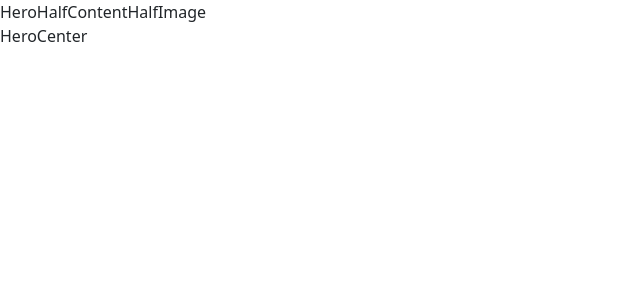
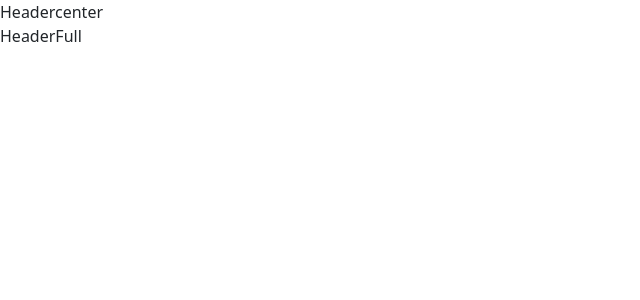
Before and after one commit to neharadialcode/bootstrap-common-components, a React (Create React App) app: page /header in a window 1280 px wide. Shown: the top 300 px of the page, without its empty margins (0-640 px from the left). Built offline with nearby package versions, Linux system fonts and the light colour scheme.

Commit message:
add router

```diff
--- a/package.json
+++ b/package.json
@@ -10,6 +10,7 @@
     "react": "^18.2.0",
     "react-bootstrap": "^2.9.0",
     "react-dom": "^18.2.0",
+    "react-router-dom": "^6.17.0",
     "react-scripts": "5.0.1",
     "web-vitals": "^2.1.4"
   },
--- a/src/App.js
+++ b/src/App.js
@@ -1,13 +1,18 @@
 import "./App.css";
 import "bootstrap/dist/css/bootstrap.min.css";
-import HeroHalfContentHalfImage from "./components/herosection/HeroHalfContentHalfImage";
-import HeroCenter from "./components/herosection/HeroCenter";
+import { BrowserRouter, Route, Routes } from "react-router-dom";
+import Header from "./views/Header";
+import Hero from "./views/Hero";
 
 function App() {
   return (
     <>
-      <HeroHalfContentHalfImage />
-      <HeroCenter/>
+      <BrowserRouter>
+        <Routes>
+          <Route path="/header" element={ <Header/>} />
+          <Route path="/hero" element={ <Hero/>} />
+        </Routes>
+      </BrowserRouter>
     </>
   );
 }
--- /dev/null
+++ b/src/components/headersection/HeaderFull.jsx
@@ -0,0 +1,9 @@
+import React from 'react'
+
+const HeaderFull = () => {
+  return (
+    <div>HeaderFull</div>
+  )
+}
+
+export default HeaderFull
--- /dev/null
+++ b/src/components/headersection/Headercenter.jsx
@@ -0,0 +1,9 @@
+import React from 'react'
+
+const Headercenter = () => {
+  return (
+    <div>Headercenter</div>
+  )
+}
+
+export default Headercenter
--- /dev/null
+++ b/src/views/Header.jsx
@@ -0,0 +1,14 @@
+import React from 'react'
+import Headercenter from '../components/headersection/Headercenter'
+import HeaderFull from '../components/headersection/HeaderFull'
+
+const Header = () => {
+  return (
+      <>
+          <Headercenter />
+          <HeaderFull/>
+    </>
+  )
+}
+
+export default Header
--- /dev/null
+++ b/src/views/Hero.jsx
@@ -0,0 +1,14 @@
+import React from "react";
+import HeroCenter from "../components/herosection/HeroCenter";
+import HeroHalfContentHalfImage from "../components/herosection/HeroHalfContentHalfImage";
+
+const Hero = () => {
+  return (
+    <>
+      <HeroCenter />
+      <HeroHalfContentHalfImage />
+    </>
+  );
+};
+
+export default Hero;
```
Also changed, not shown: 1 other file (tests, documents, lock files or other folders).
